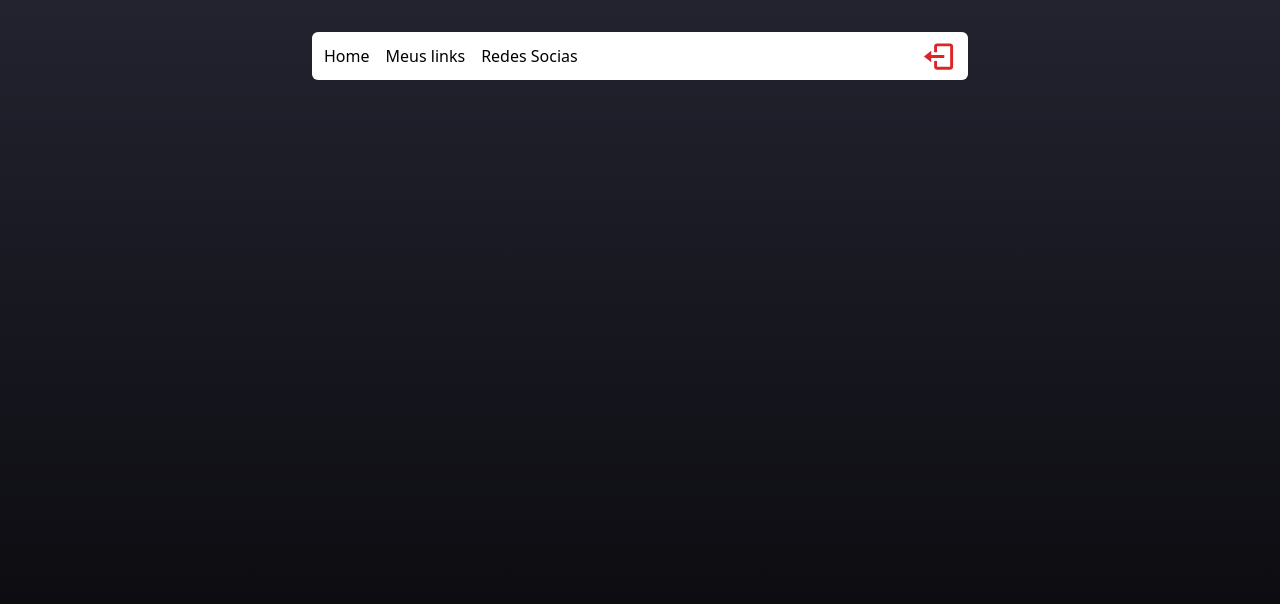
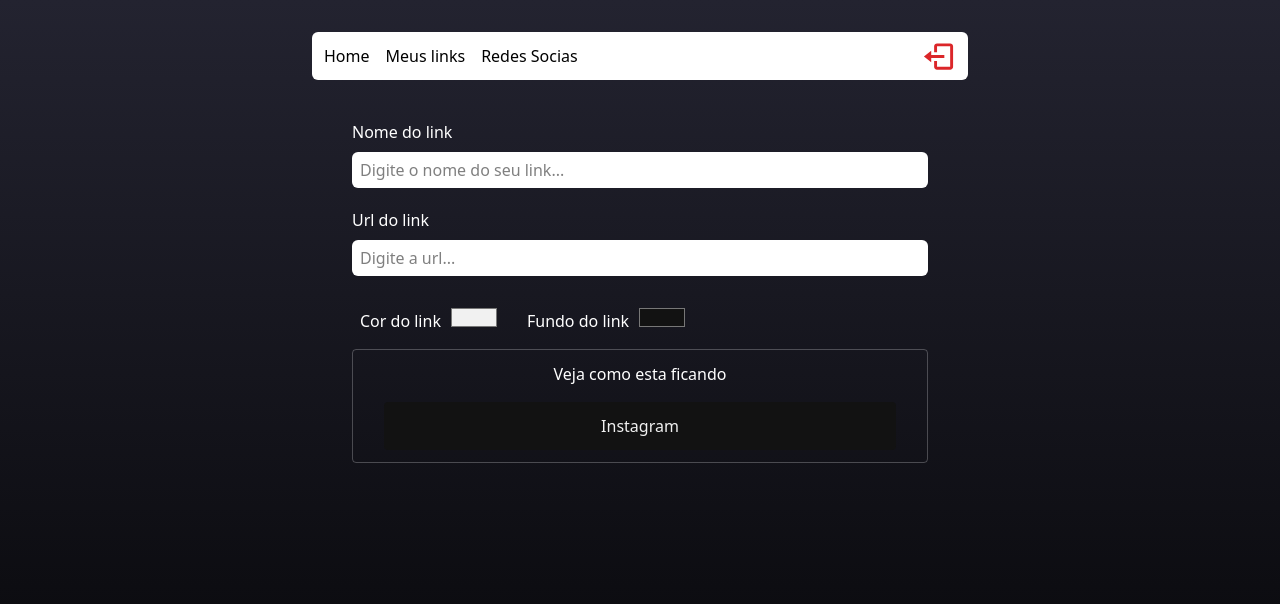
Before and after one commit to JudsonCiribelli/LinkTree, a React (Vite) app: page /admin in a window 1280 px wide. Shown: the top 604 px of the page. Built offline with nearby package versions, Linux system fonts and the light colour scheme; no server answers; sample sign-in values are in the browser's storage.

Commit message:
feat: add initial syteled on admin page and form for user add links

```diff
--- a/src/pages/admin/index.tsx
+++ b/src/pages/admin/index.tsx
@@ -1,9 +1,67 @@
+import { useState } from "react";
+
 import HeaderComponent from "../../components/header-Component/header-Component";
+import InputComponent from "../../components/Input-Component/Input-Component";
 
 const AdminPage = () => {
+
+  const [nameInput, setNameInput] = useState('')
+  const [urlInput, setUrlInput ] = useState('')
+  const [textColorInput, setTextColorInput] = useState('#f1f1f1')
+  const [backgroundColorInput, setBackgroundColorInput] = useState('#121212')
+
   return (
     <div className="flex flex-col items-center min-h-screen pb-7">
       <HeaderComponent/>
+      <form className="flex flex-col my-8 w-full max-w-xl">
+         <label className="text-white font-medium my-2">Nome do link</label>
+          <InputComponent
+           placeholder="Digite o nome do seu link..."
+           value={nameInput}
+           onChange={(e) => setNameInput(e.target.value)}
+          />
+          <label className="text-white font-medium my-2">Url do link</label>
+          <InputComponent
+           type="url"
+           placeholder="Digite a url..."
+           value={urlInput}
+           onChange={(e) => setUrlInput(e.target.value)}
+          />
+
+
+          <div className="flex my-4 gap-5">
+
+            <div>
+              <label className="text-white font-medium my-2 mx-2">Cor do link</label>
+              <input
+               type="color"
+               value={textColorInput}
+               onChange={(e) => setTextColorInput(e.target.value)}
+              />
+            </div>
+
+            <div>
+              <label className="text-white font-medium my-2 mx-2">Fundo do link</label>
+              <input
+               type="color"
+               value={backgroundColorInput}
+               onChange={(e) => setBackgroundColorInput(e.target.value)}
+              />
+            </div>
+          </div>
+
+            <div className="flex flex-col items-center justify-center mb-7 p-1 border-gray-100/25 border rounded">
+              <label className="text-white font-medium my-2 mx-2">Veja como esta ficando</label>
+              <article
+               className="w-11/12 max-w-lg flex flex-col items-center justify-between bg-zinc-900 rounded px-1 py-3"
+               style={{marginBottom: 8, marginTop: 8, backgroundColor: backgroundColorInput}}
+               >
+                <p className="font-medium" style={{color: textColorInput}}>Instagram</p>
+
+              </article>
+            </div>
+
+      </form>
     </div>
    );
 }
```
